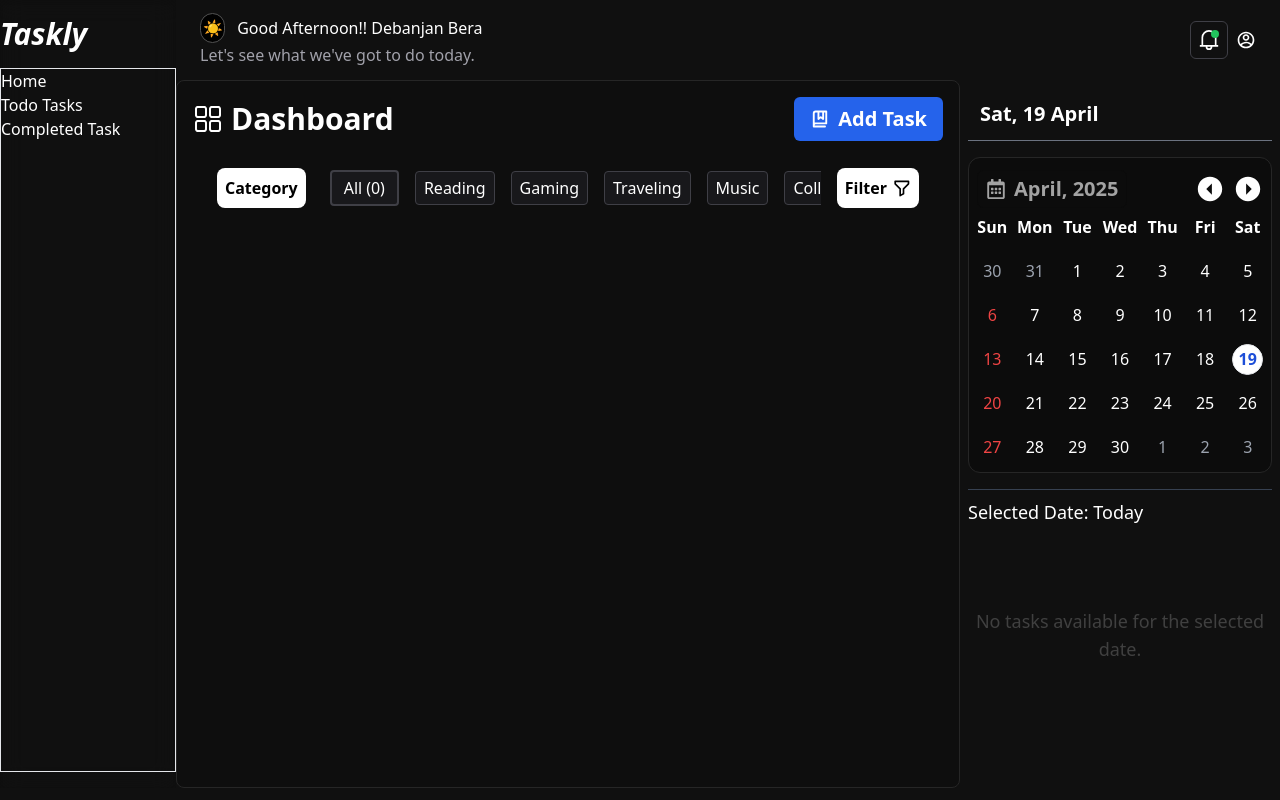
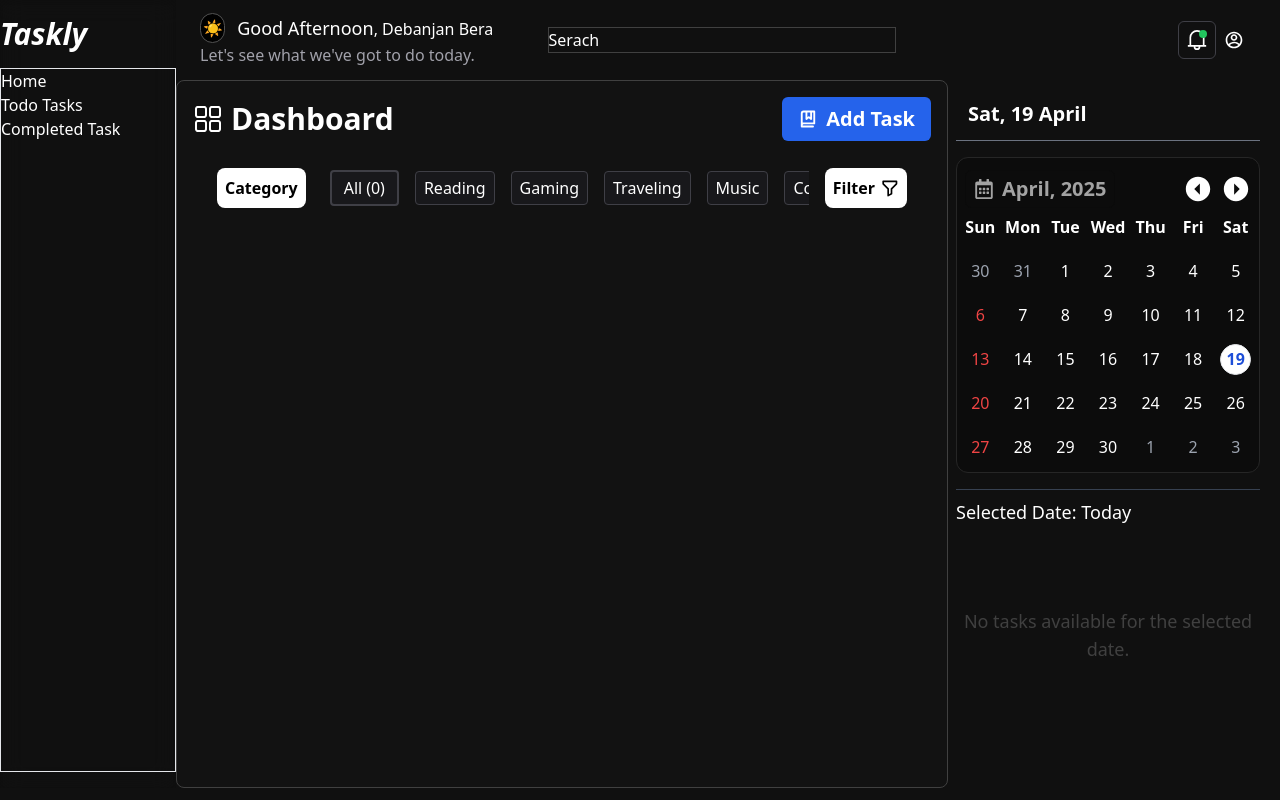
Before and after one commit to debanjan-bera/To-Do-Application, a React (Vite) app: page / in a window 1280 px wide. Built offline with nearby package versions, Linux system fonts and the light colour scheme.

Commit message:
refactor: Improve greeting message in DateAndTime; enhance Header layout and responsiveness; clean up unused code in Home; streamline TaskManager and TaskSection components

```diff
--- a/src/Components/Functions/Date.jsx
+++ b/src/Components/Functions/Date.jsx
@@ -5,7 +5,7 @@ export const DateAndTime = () => {
     hour >= 5 && hour < 12
       ? { greeting: "Good Morning", icon: <WiSunrise className="text-yellow-400 text-4xl pl-1" /> }
       : hour >= 12 && hour < 18
-      ? { greeting: "Good Afternoon!!", icon: '☀️' }
+      ? { greeting: "Good Afternoon", icon: '☀️' }
       : { greeting: "Good Evening,", icon: <WiNightClear className="text-blue-400 text-4xl" /> };
 
   return (
@@ -15,7 +15,7 @@ export const DateAndTime = () => {
 
         </div>
 
-      <h1 className=" text-center">{`${greeting} Debanjan Bera`}</h1>
+      <h1 className=" text-center"><span className="text-lg">{greeting}</span>{`, Debanjan Bera`}</h1>
     </div>
   );
 };
--- a/src/Components/layout/Header/Header.jsx
+++ b/src/Components/layout/Header/Header.jsx
@@ -23,9 +23,9 @@ const Header = () => {
           "Hello Debanajan"
         )}
       </div>
-
+      <div className="md:w-full border border-neutral-700">Serach</div>
       <div
-        className={`flex justify-end items-center gap-2 text-xl font-extrabold`}
+        className={`w-full flex justify-end items-center gap-2 text-xl font-extrabold`}
       >
         <span className="p-2 border  border-zinc-700 rounded-md aspect-square relative transition-all hover:bg-neutral-500/20">
           <GrNotification />
--- a/src/Dashborad/DaashBoard.jsx
+++ b/src/Dashborad/DaashBoard.jsx
@@ -1,5 +1,5 @@
-import { memo } from "react";
-import { Outlet } from "react-router-dom";
+import { memo, useEffect } from "react";
+import { Outlet, useLocation } from "react-router-dom";
 import { DataProvider } from "../Contexts/DataWhereHouse";
 import { UserFormData } from "../Contexts/AddititonalData";
 import MCalendarComponent from "../Components/layout/Calendar/MobileCalendar";
@@ -13,6 +13,8 @@ import SideBar from '../Components/layout/SideBar/TodoSidebar'
 const DashBoard = () => {
   const isSmallLaptop = useResponsive(1020);
   const isMediumDevice = useResponsive(767);
+  const isHomePage = useLocation()
+  const isHomeActive = isHomePage.pathname === '/home'
 
   return (
     <DataProvider>
@@ -20,7 +22,7 @@ const DashBoard = () => {
         <UserFormData>
           <section
             className={`
-h-dvh w-full bg-[#101010] text-white font-sans grid grid-cols-1 p-0 grid-rows-[0.28fr_3fr_0.25fr] md:grid-cols-[11rem_2fr_20rem] md:pb-3 md:grid-rows-[auto_1fr]"}
+h-dvh w-full bg-[#101010] p-0 text-white font-sans grid grid-cols-1 grid-rows-[0.28fr_3fr_0.25fr] md:grid-cols-[11rem_2fr_20rem] md:pb-3 md:pr-3 md:grid-rows-[auto_1fr]
             `}
           >
             {!isMediumDevice && (
@@ -29,7 +31,8 @@ h-dvh w-full bg-[#101010] text-white font-sans grid grid-cols-1 p-0 grid-rows-[0
             <Header />
 
             <section
-              className={` w-full h-full bg-neutral-950/40 border rounded-none p-2 col-span-3 row-end-3 overflow-hidden md:col-start-2 col-end-4 row-start-2  md:row-end-4 md:overflow-none lg:col-end-3 text-white md:rounded-lg border-neutral-800
+              className={` w-full h-full text-white bg-neutral-900/30 border rounded-none p-2 col-span-3 row-end-3 overflow-hidden md:col-start-2 col-end-4 row-start-2  md:row-end-4 md:overflow-none   md:rounded-lg border-neutral-700
+                ${isHomeActive ? 'lg:col-end-4' : 'lg:col-end-3'}
               `}
             >
               <Outlet />
@@ -39,8 +42,8 @@ h-dvh w-full bg-[#101010] text-white font-sans grid grid-cols-1 p-0 grid-rows-[0
 
             {!isSmallLaptop && (
               <section
-                className="hidden p-2
-              gap-4 lg:w-full h-full relative col-start-3 col-end-4 row-start-2 row-end-4 lg:flex flex-col items-center"
+                className={`${isHomeActive ? 'lg:hidden' : 'hidden'} p-2
+              gap-4 lg:w-full h-full relative col-start-3 col-end-4 row-start-2 row-end-4 lg:flex flex-col items-center`}
               >
                 <MCalendarComponent />
                 <AboutModel />
--- a/src/Pages/TaskManager/TaskList.jsx
+++ b/src/Pages/TaskManager/TaskList.jsx
@@ -75,7 +75,6 @@ export const TaskList = ({ activeTask }) => {
             <p>Group: {group}</p>
             <p>{createdDateForform}</p>
             <p>Priority: {priority}</p>
-            <p className={`${!checked ? 'text-red-500' : 'text-green-700'}`}>{`${!checked? 'Pending':'Completed'}`}</p>
           </div>
         </div>
 
--- a/src/Pages/TaskManager/TaskManager.jsx
+++ b/src/Pages/TaskManager/TaskManager.jsx
@@ -46,8 +46,6 @@ const TaskManager = ({ isCompletedDashBoard }) => {
       >
 
         <TaskHeader />
-
-        {/* Group Tags */}
         <TaskCategory />
         <TaskSection isCompleted={isCompletedDashBoard} />
       </section>
--- a/src/Pages/TaskManager/TaskSection.jsx
+++ b/src/Pages/TaskManager/TaskSection.jsx
@@ -217,7 +217,7 @@ const TaskSection = ({isCompleted}) => {
       {!isCompleted&&renderSection("Today", groupedTasks.today)}
       {!isCompleted&&renderSection("Upcoming", groupedTasks.upcoming)}
       {!isCompleted&&renderSection("Due Tasks", groupedTasks.previous)}
-      {isCompleted&&renderSection("Completed Tasks", sortedData)}
+      {renderSection("Completed Tasks", sortedData)}
     </div>
   );
 };
```
Also changed, not shown: src/Dashborad/Home.jsx (+2 -71 lines).
